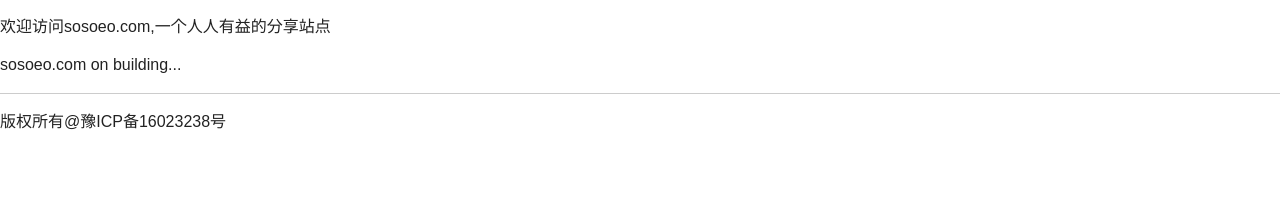
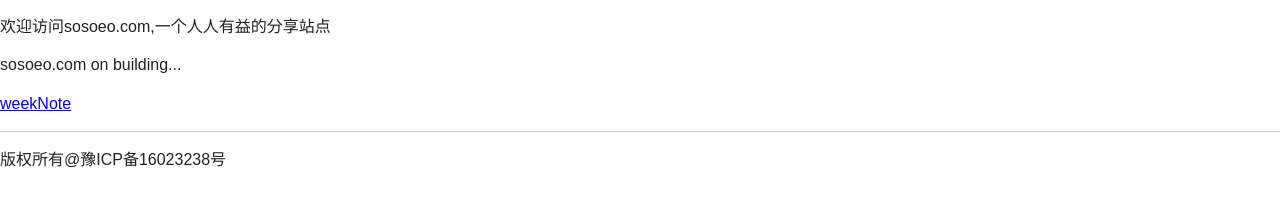
Before and after one commit to sosoeo/sosoeo, a plain HTML site: page index.html in a window 1280 px wide. Drawn offline with nearby package versions, Linux system fonts and the light colour scheme.

Commit message:
2017.05.07

```diff
--- a/index.html
+++ b/index.html
@@ -22,6 +22,9 @@
         <!-- Add your site or application content here -->
         <p>欢迎访问sosoeo.com,一个人人有益的分享站点</p>
         <p>sosoeo.com on building...</p>
+
+
+	<a href="doc/weekNote.rst">weekNote</a>
 	<p><hr></p>
 	<p>版权所有@豫ICP备16023238号</p>
 
```
Also changed, not shown: 2 other files.
